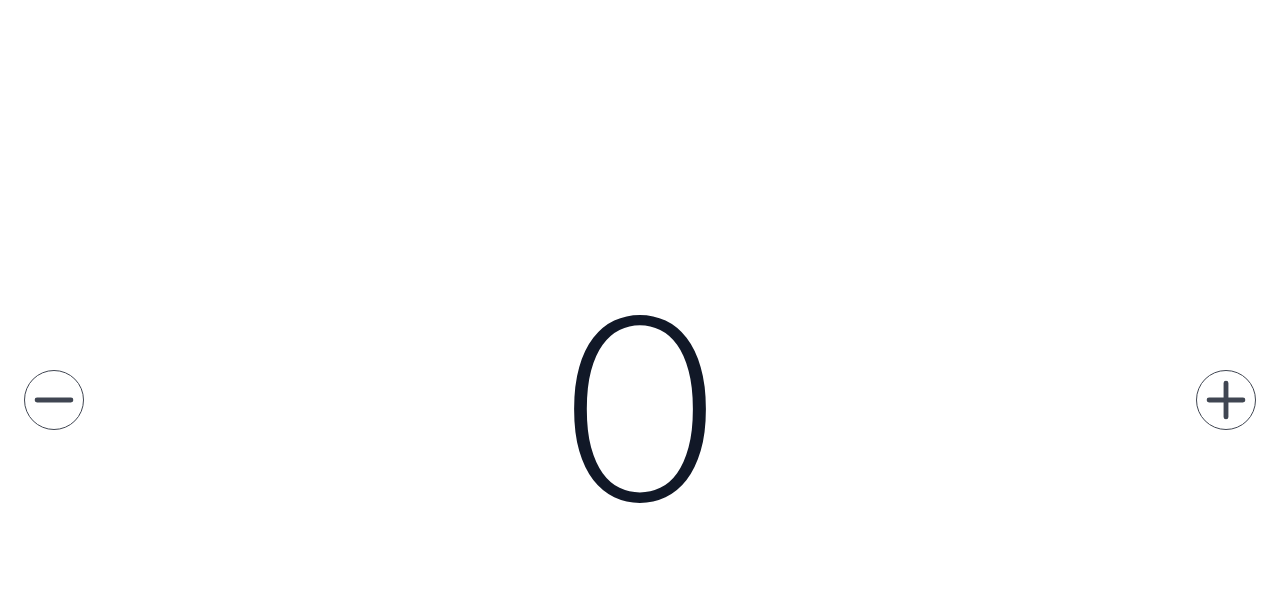
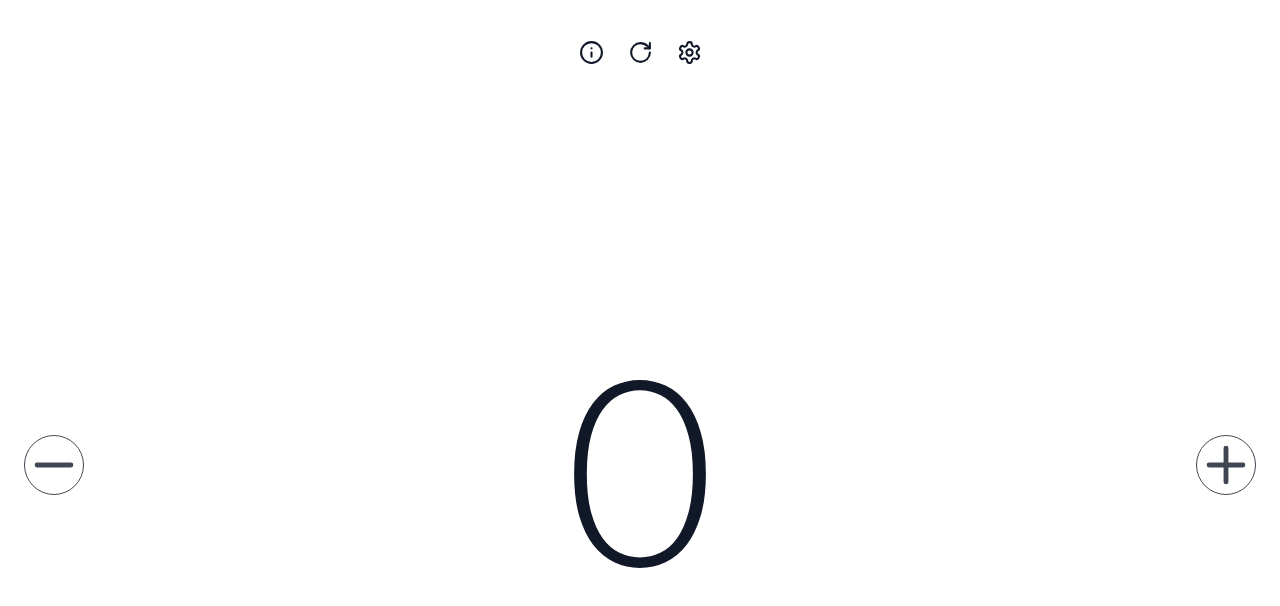
Before and after one commit to duongni/couter, a Next.js app: page / in a window 1280 px wide. Shown: the top 606 px of the page. Built offline with nearby package versions, Linux system fonts and the light colour scheme.

Commit message:
add a navbar

```diff
--- a/app/layout.js
+++ b/app/layout.js
@@ -1,3 +1,4 @@
+import { ThemeProvider } from "@/components/theme-provider";
 import { Lato } from "next/font/google";
 import "@/styles/global.css";
 
@@ -16,10 +17,17 @@ export default function RootLayout({ children }) {
   return (
     <html lang="en">
       <body className={lato.className}>
-        <div className="main">
-          <main className="app">{children}</main>
-          <div className="gradient"></div>
-        </div>
+        <ThemeProvider
+          attribute="class"
+          defaultTheme="system"
+          enableSystem
+          disableTransitionOnChange
+        >
+          <div className="main">
+            <main className="app">{children}</main>
+            <div className="gradient"></div>
+          </div>
+        </ThemeProvider>
       </body>
     </html>
   );
--- a/app/page.js
+++ b/app/page.js
@@ -1,8 +1,10 @@
+import Navbar from "@/components/Navbar";
 import Count from "@/components/count";
 
 export default function Home() {
   return (
     <main>
+      <Navbar />
       <Count />
     </main>
   );
--- /dev/null
+++ b/components/Navbar.jsx
@@ -0,0 +1,33 @@
+"use client";
+import { Info, RotateCw, Settings } from "lucide-react";
+import { useState } from "react";
+
+const Navbar = () => {
+  const [count, setCount] = useState(0);
+  const resetNumber = () => {
+    setCount(0);
+  };
+
+  return (
+    <div className="flex items-center justify-center gap-6 mt-10 transition ">
+      <Info
+        color="#111827"
+        size={25}
+        className="hover:cursor-pointer hover:scale-105"
+      />
+      <RotateCw
+        color="#111827"
+        className="hover:cursor-pointer hover:scale-105"
+        size={25}
+        onClick={resetNumber}
+      />
+      <Settings
+        color="#111827"
+        size={25}
+        className="hover:cursor-pointer hover:scale-105"
+      />
+    </div>
+  );
+};
+
+export default Navbar;
--- /dev/null
+++ b/components/theme-provider.jsx
@@ -0,0 +1,8 @@
+"use client";
+
+import React from "react";
+import { ThemeProvider as NextThemesProvider } from "next-themes";
+
+export function ThemeProvider({ children, ...props }) {
+  return <NextThemesProvider {...props}>{children}</NextThemesProvider>;
+}
--- a/package.json
+++ b/package.json
@@ -13,6 +13,7 @@
     "clsx": "^2.1.0",
     "lucide-react": "^0.330.0",
     "next": "14.1.0",
+    "next-themes": "^0.2.1",
     "react": "^18",
     "react-dom": "^18",
     "react-icons": "^5.0.1",
```
Also changed, not shown: 1 other file (tests, documents, lock files or other folders).
